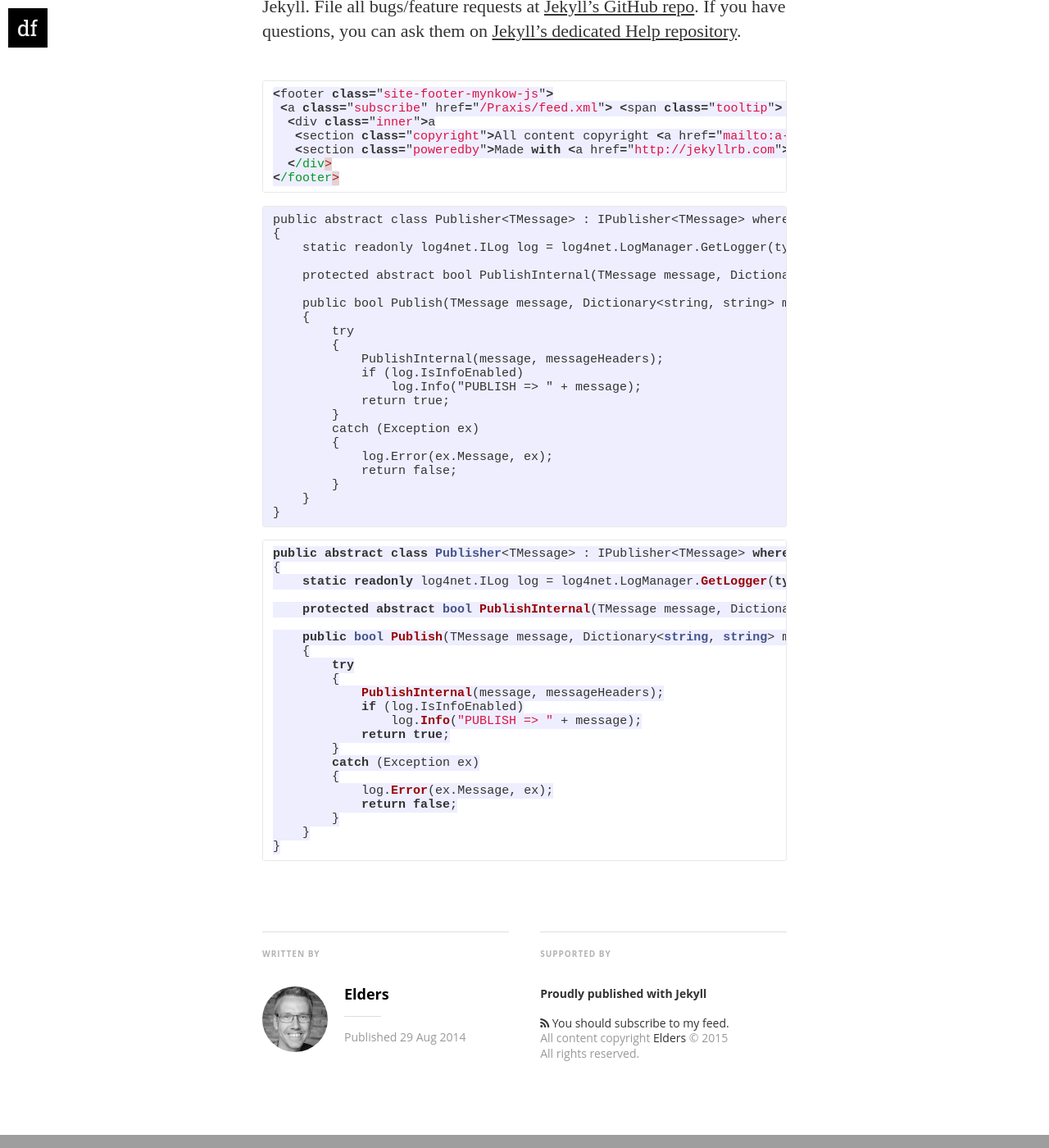
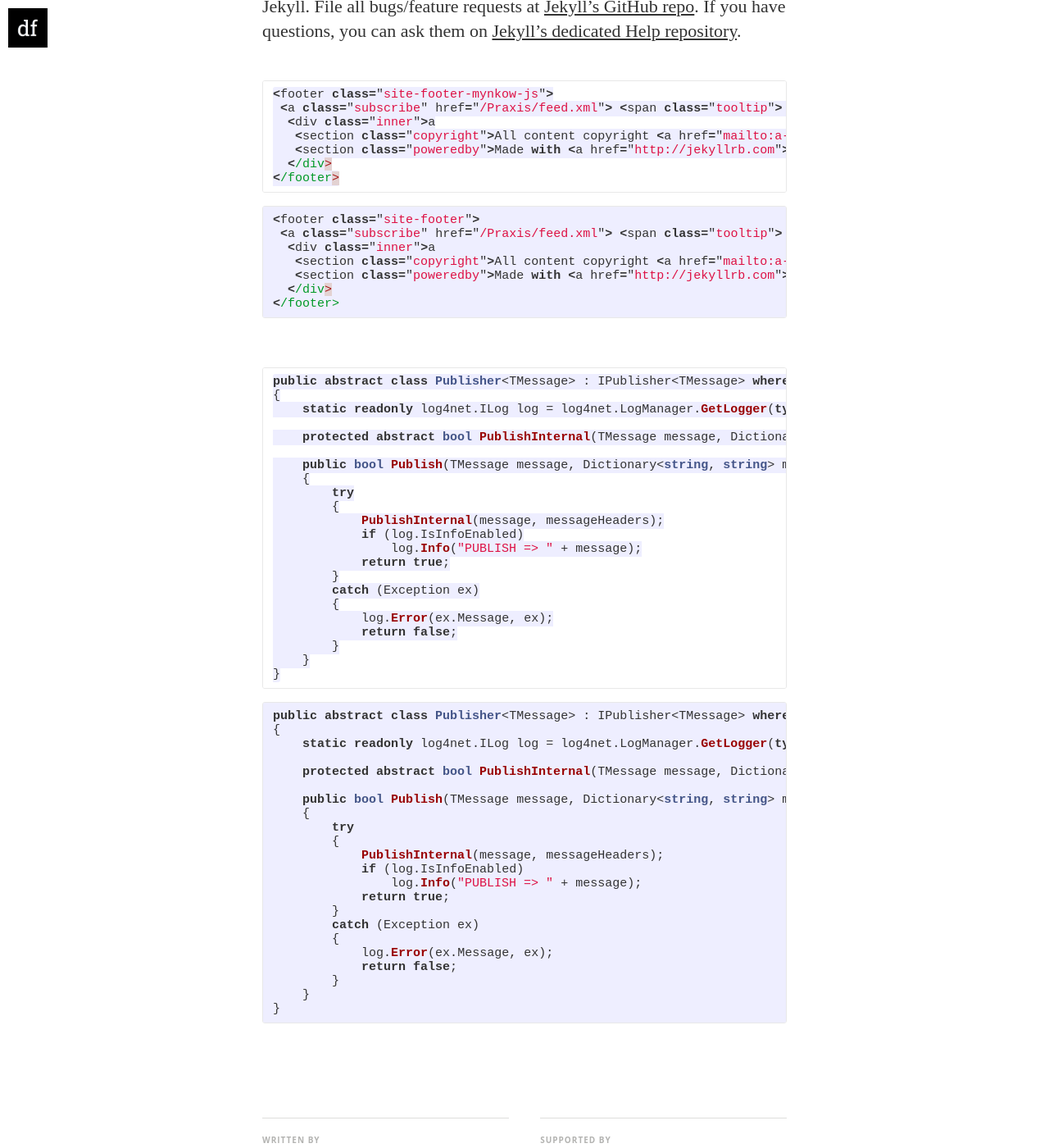
Before and after one commit to Elders/Praxis, a Jekyll site: the page built from _posts/2014-08-29-welcome-to-jekyll.markdown, in a window 1280 px wide and 1400 px high, scrolled down 1603 px. Shown: the whole window at 82% size. Built offline with Jekyll 4.4.1, drawn with Linux system fonts in a browser that asks for light colours; nearby versions of some CDN libraries; some web fonts are replaced; Markdown is read by kramdown in place of the engine named in the settings.

Commit message:
Both highlighters side by side

````diff
--- a/_posts/2014-08-29-welcome-to-jekyll.markdown
+++ b/_posts/2014-08-29-welcome-to-jekyll.markdown
@@ -31,31 +31,16 @@ Check out the [Jekyll docs][jekyll] for more info on how to get the most out of
   </div>
 </footer>
 ```
+{% highlight js %}
 
-```CSharp
-public abstract class Publisher<TMessage> : IPublisher<TMessage> where TMessage : IMessage
-{
-    static readonly log4net.ILog log = log4net.LogManager.GetLogger(typeof(Publisher<TMessage>));
-
-    protected abstract bool PublishInternal(TMessage message, Dictionary<string, string> messageHeaders);
-
-    public bool Publish(TMessage message, Dictionary<string, string> messageHeaders)
-    {
-        try
-        {
-            PublishInternal(message, messageHeaders);
-            if (log.IsInfoEnabled)
-                log.Info("PUBLISH => " + message);
-            return true;
-        }
-        catch (Exception ex)
-        {
-            log.Error(ex.Message, ex);
-            return false;
-        }
-    }
-}
-```
+<footer class="site-footer">
+ <a class="subscribe" href="{{ "/feed.xml" | prepend: site.baseurl }}"> <span class="tooltip"> <i class="fa fa-rss"></i> Subscribe!</span></a>
+  <div class="inner">a
+   <section class="copyright">All content copyright <a href="mailto:{{ site.email}}">{{ site.name }}</a> &copy; {{ site.time | date: '%Y' }} &bull; All rights reserved.</section>
+   <section class="poweredby">Made with <a href="http://jekyllrb.com"> Jekyll</a></section>
+  </div>
+</footer>
+{% endhighlight %}
 
 ```c#
 public abstract class Publisher<TMessage> : IPublisher<TMessage> where TMessage : IMessage
@@ -82,6 +67,30 @@ public abstract class Publisher<TMessage> : IPublisher<TMessage> where TMessage
 }
 ```
 
+{% highlight c# %}
+public abstract class Publisher<TMessage> : IPublisher<TMessage> where TMessage : IMessage
+{
+    static readonly log4net.ILog log = log4net.LogManager.GetLogger(typeof(Publisher<TMessage>));
+
+    protected abstract bool PublishInternal(TMessage message, Dictionary<string, string> messageHeaders);
+
+    public bool Publish(TMessage message, Dictionary<string, string> messageHeaders)
+    {
+        try
+        {
+            PublishInternal(message, messageHeaders);
+            if (log.IsInfoEnabled)
+                log.Info("PUBLISH => " + message);
+            return true;
+        }
+        catch (Exception ex)
+        {
+            log.Error(ex.Message, ex);
+            return false;
+        }
+    }
+}
+{% endhighlight %}
 
 [jekyll]:      http://jekyllrb.com
 [jekyll-gh]:   https://github.com/jekyll/jekyll
````
